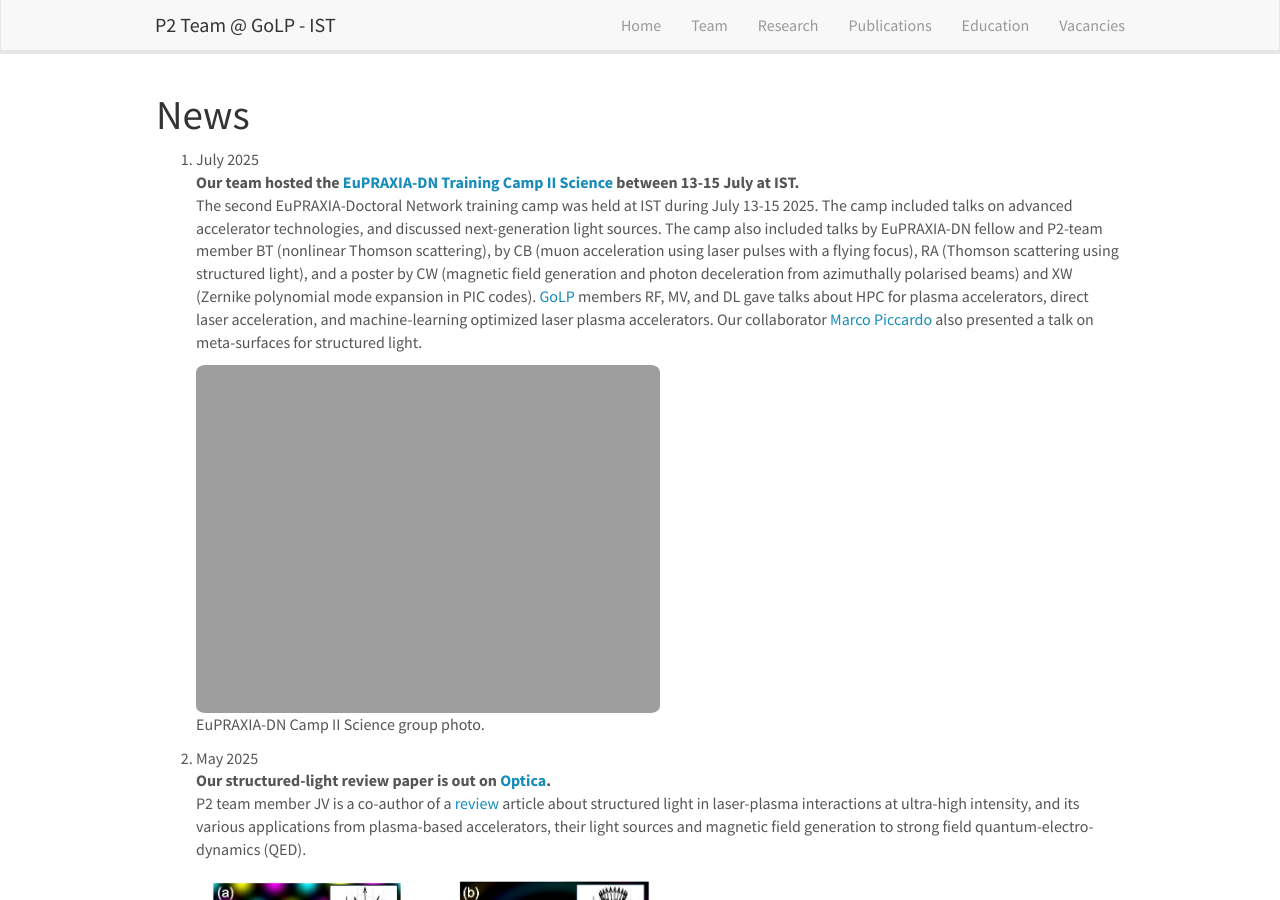
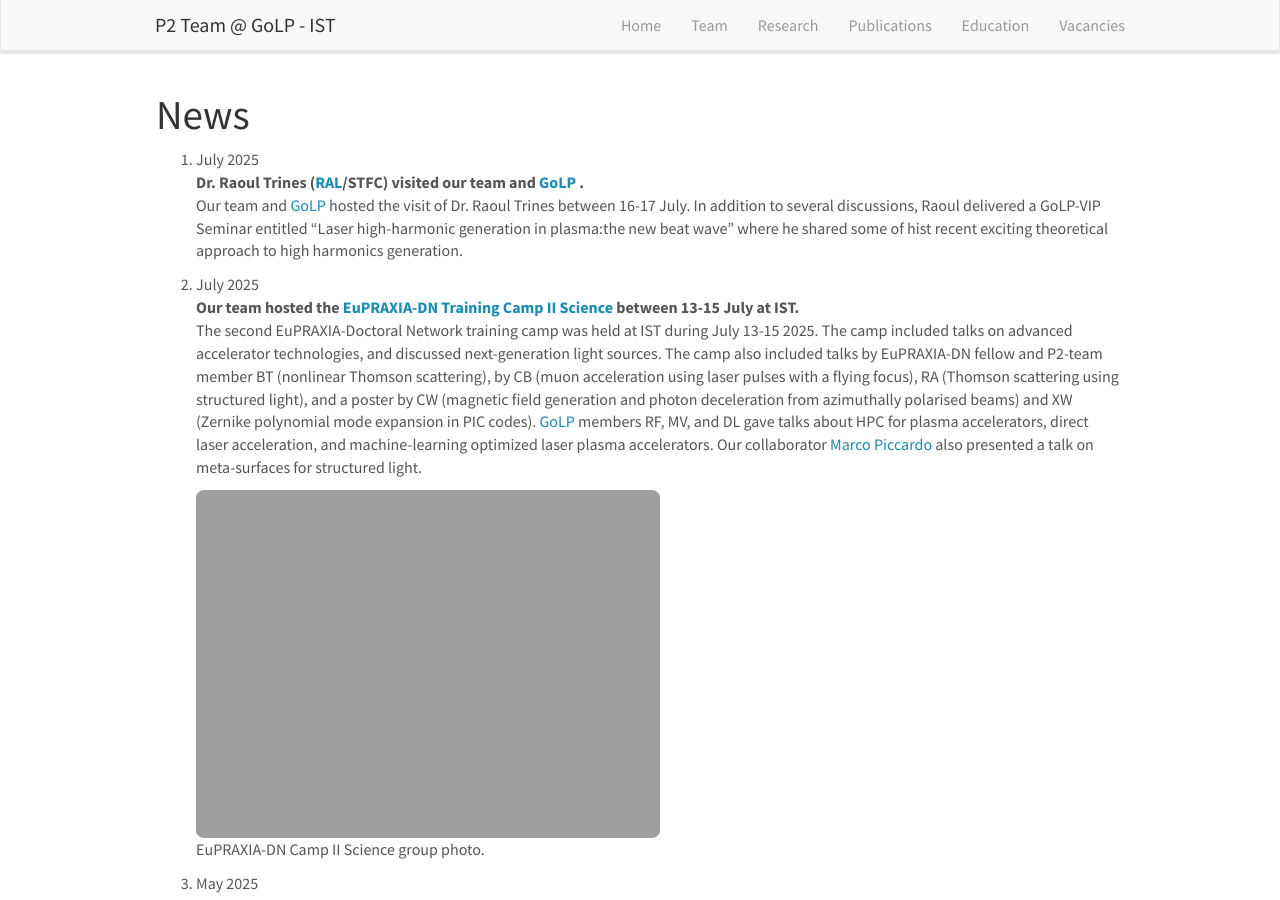
Before and after one commit to p2team/p2team.github.io, a Jekyll site: the page built from _pages/allnews.md, in a window 1280 px wide and 900 px high. Built offline with Jekyll 4.4.1, drawn with Linux system fonts in a browser that asks for light colours; nearby versions of some CDN libraries.

Commit message:
news update raoul trines

```diff
--- a/_data/news.yml
+++ b/_data/news.yml
@@ -1,3 +1,8 @@
+- date: 18. July 2025
+  headline: Dr. Raoul Trines ([RAL](https://www.ukri.org/who-we-are/stfc/facilities/rutherford-appleton-laboratory/)/STFC) visited our team and [GoLP](https://golp.tecnico.ulisboa.pt) .
+  fullstory: Our team and [GoLP](https://golp.tecnico.ulisboa.pt) hosted the visit of Dr. Raoul Trines between 16-17 July. In addition to several discussions, Raoul delivered a GoLP-VIP Seminar entitled "Laser high-harmonic generation in plasma:the new beat wave" where he shared some of hist recent exciting theoretical approach to high harmonics generation.
+  number_photo: 0
+
 - date: 13. July 2025
   headline: Our team hosted the [EuPRAXIA-DN Training Camp II Science](https://agenda.infn.it/event/46472/) between 13-15 July at IST.
   fullstory: The second EuPRAXIA-Doctoral Network training camp was held at IST during July 13-15 2025. The camp included talks on advanced accelerator technologies, and discussed next-generation light sources. The camp also included talks by EuPRAXIA-DN fellow and P2-team member BT (nonlinear Thomson scattering), by CB (muon acceleration using laser pulses with a flying focus), RA (Thomson scattering using structured light), and a poster by CW (magnetic field generation and photon deceleration from azimuthally polarised beams) and XW (Zernike polynomial mode expansion in PIC codes). [GoLP](http://golp.ist.utl.pt) members RF, MV, and DL gave talks about HPC for plasma accelerators, direct laser acceleration, and machine-learning optimized laser plasma accelerators. Our collaborator [Marco Piccardo](https://mplab.tecnico.ulisboa.pt) also presented a talk on meta-surfaces for structured light.
```
